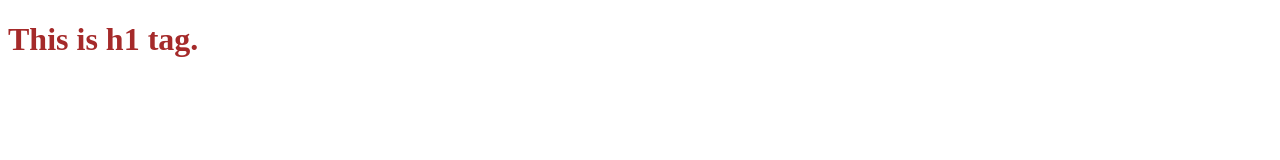
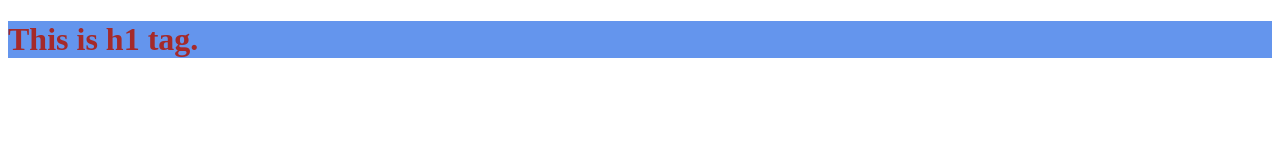
Before and after one commit to almamun76/cssPractice, a plain HTML site: page index.html in a window 1280 px wide. Drawn offline with Linux system fonts and the light colour scheme.

Commit message:
1st internal css added

```diff
--- a/index.html
+++ b/index.html
@@ -4,6 +4,11 @@
     <meta charset="UTF-8">
     <meta name="viewport" content="width=device-width, initial-scale=1.0">
     <title>Document</title>
+    <style>
+        h1{
+            background-color: cornflowerblue;
+        }
+    </style>
 </head>
 <body>
     <h1 style="color:brown;">This is h1 tag.</h1>
```
